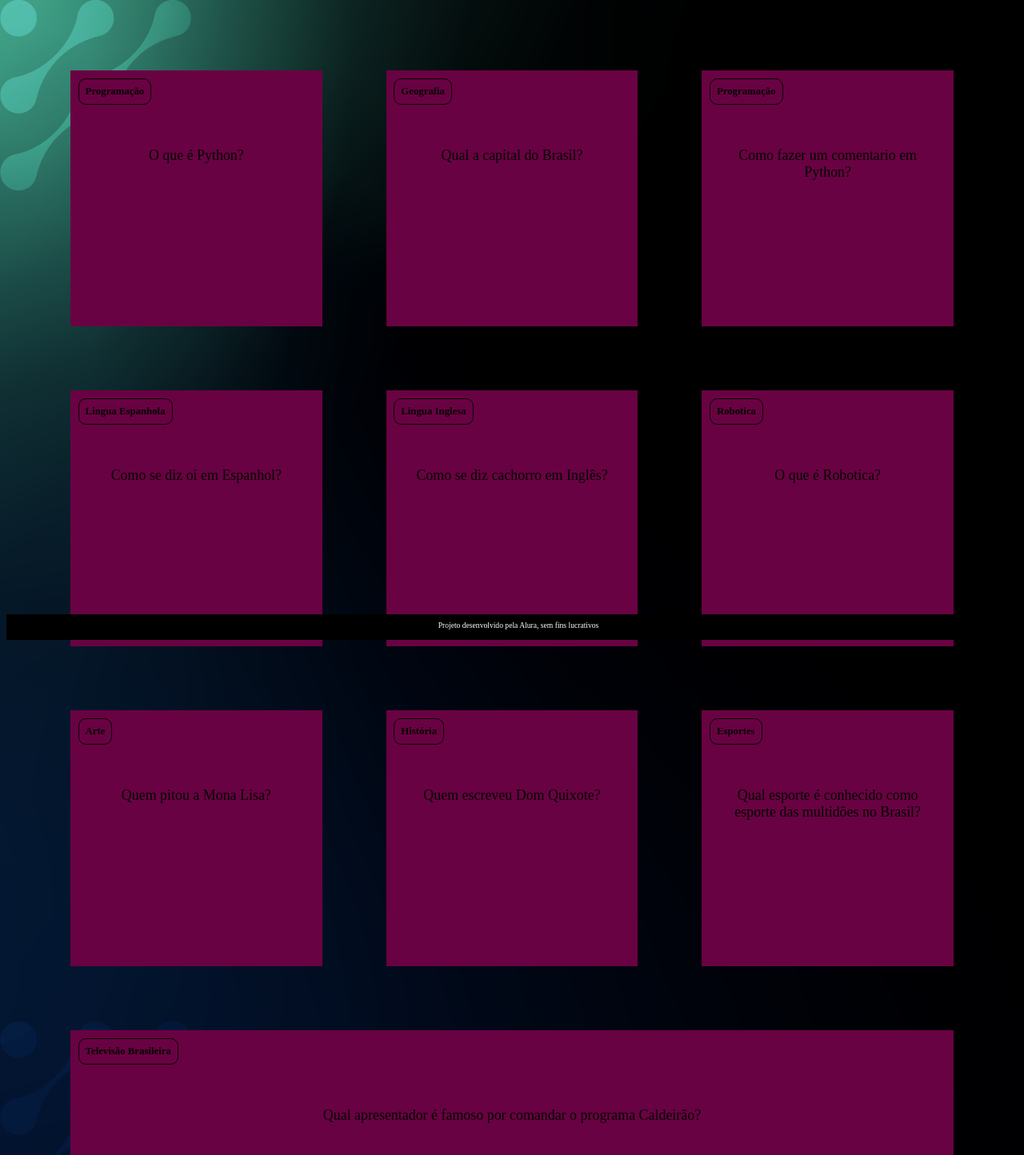
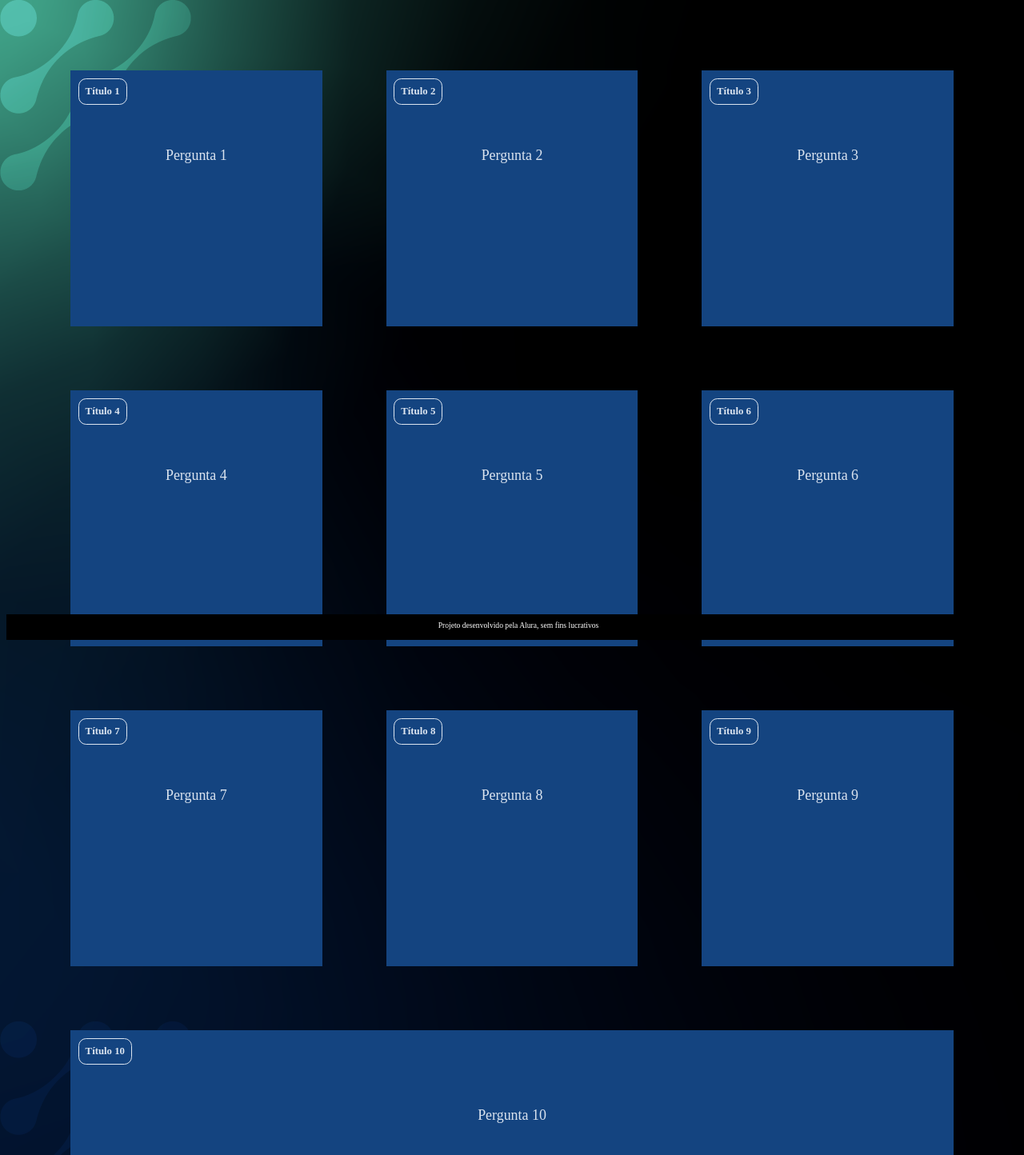
Before and after one commit to Schaab23/Schaab23.github.io, a plain HTML site: page index.html in a window 1280 px wide. Shown: the top 1444 px of the page at 80% size. Drawn offline with Linux system fonts and the light colour scheme; files that its build step writes are made by us from their sources; files whose address does not match are found by name.

Commit message:
Add files via upload

```diff
--- a/perguntas.js
+++ b/perguntas.js
@@ -1,59 +1,59 @@
 criaCartao(
-    'Programação',
-    'O que é Python?',
-    'O Python é uma linguagem de programação'
+    'Título 1',
+    'Pergunta 1',
+    'Resposta 1'
 )
 
 criaCartao(
-    'Geografia',
-    'Qual a capital do Brasil?',
-    'A capital do Brasil é Brasília'
+    'Título 2',
+    'Pergunta 2',
+    'Resposta 2'
 )
 
 criaCartao(
-    'Programação',
-    'Como fazer um comentario em Python?',
-    'Use o simbolo # antes do texto'
+    'Título 3',
+    'Pergunta 3',
+    'Resposta 3'
 )
 
 criaCartao(
-    'Lingua Espanhola',
-    'Como se diz oi em Espanhol?',
-    'Oi em Espanhol se fala Holla'
+    'Título 4',
+    'Pergunta 4',
+    'Resposta 4'
 )
 
 criaCartao(
-    'Lingua Inglesa',
-    'Como se diz cachorro em Inglês?',
-    'Cachorro em Inglês se diz Dog'
+    'Título 5',
+    'Pergunta 5',
+    'Resposta 5'
 )
 
 criaCartao(
-    'Robotica',
-    'O que é Robotica?',
-    'A ciência que estuda os robos,do desenho a montagem'
+    'Título 6',
+    'Pergunta 6',
+    'Resposta 6'
 )
 
 criaCartao(
-    'Arte',
-    'Quem pitou a Mona Lisa?',
-    'Leonardo da Vinci'
+    'Título 7',
+    'Pergunta 7',
+    'Resposta 7'
 )
 
 criaCartao(
-    'História',
-    'Quem escreveu Dom Quixote?',
-    'Miguel de Cervantes'
+    'Título 8',
+    'Pergunta 8',
+    'Resposta 8'
 )
 
 criaCartao(
-   'Esportes',
-    'Qual esporte é conhecido como esporte das multidões no Brasil?',
-    'É o futebol'
-    )
+    'Título 9',
+    'Pergunta 9',
+    'Resposta 9'
+)
 
 criaCartao(
-    'Televisão Brasileira',
-    'Qual apresentador é famoso por comandar o programa Caldeirão?',
-    'É o apresentador Luciano Huck'
+    'Título 10',
+    'Pergunta 10',
+    'Resposta 10'
 )
--- a/style.css
+++ b/style.css
@@ -1,12 +1,12 @@
 :root {
-    --text-color: #030303;
-    --card-front-color: #690242;
-    --card-back-color: #0f175f;
+    --text-color: #DBE4EF;
+    --card-front-color: #144480;
+    --card-back-color: #00F4BF;
 }
 
 body {
     background: url('img/bg-desktop.webp');
-    font-family: 'Times New Roman', Times, serif;
+    font-family: Bai Jamjuree;
 }
 
 #container {
```
